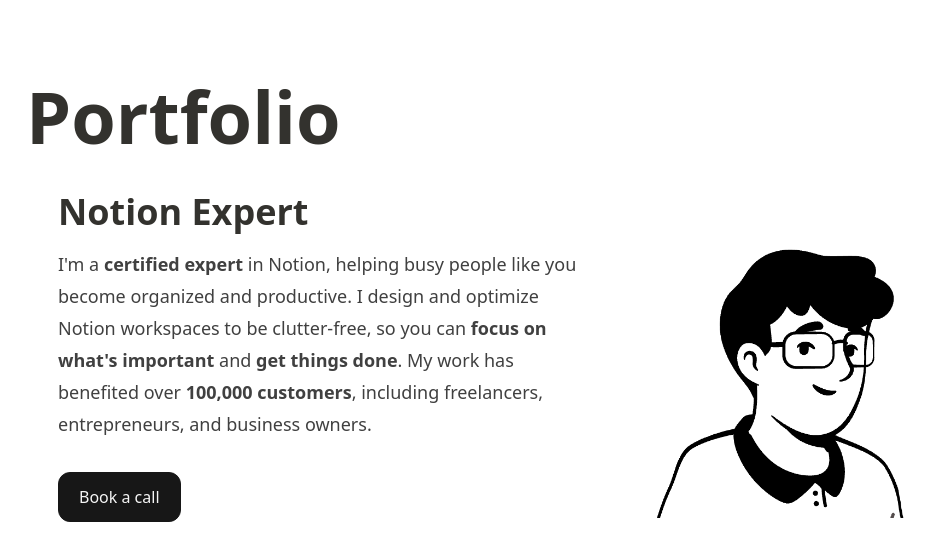
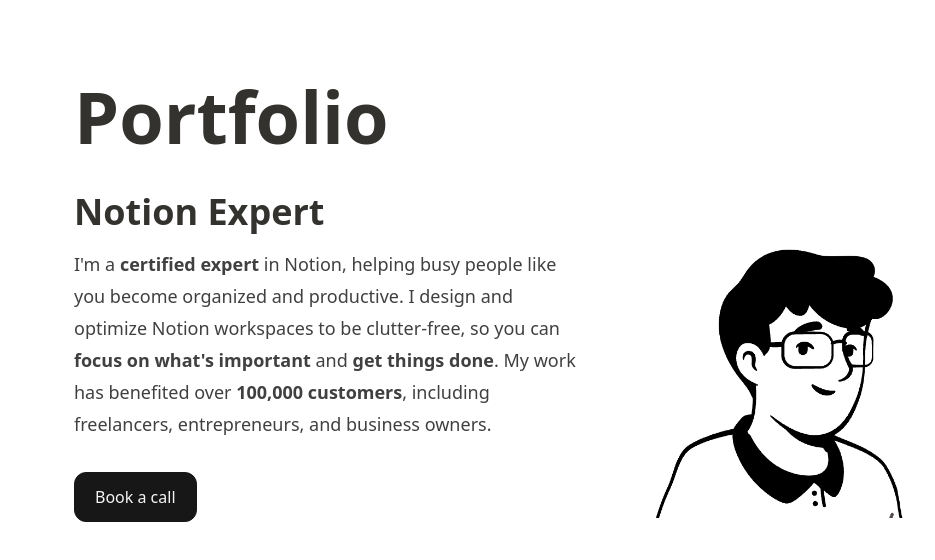
Before and after one commit to LuseBiswas/Portfolio, a Next.js app in the folder my-app/: page / in a window 1280 px wide. Shown: the top 560 px of the page, without its empty margins (54-989 px from the left). Built offline with nearby package versions, Linux system fonts and the light colour scheme.

Commit message:
Checkpint

```diff
--- a/my-app/app/components/Hero.jsx
+++ b/my-app/app/components/Hero.jsx
@@ -10,7 +10,7 @@
         Portfolio
       </h1>
 
-      <div className="mx-auto mt-10 max-w-7xl px-4 sm:px-6 lg:px-8">
+      <div className="mx-auto mt-10 max-w-8xl">
         <div className="grid grid-cols-1 items-center gap-10 lg:grid-cols-[1.1fr_1fr]">
           {/* Left: Text */}
           <div className="max-w-2xl">
--- a/my-app/app/page.jsx
+++ b/my-app/app/page.jsx
@@ -4,7 +4,7 @@
 export default function Home() {
   return (
     <>
-    <div className="px-20">
+    <div className="px-32">
     <Hero />
     </div>
     </>
```
